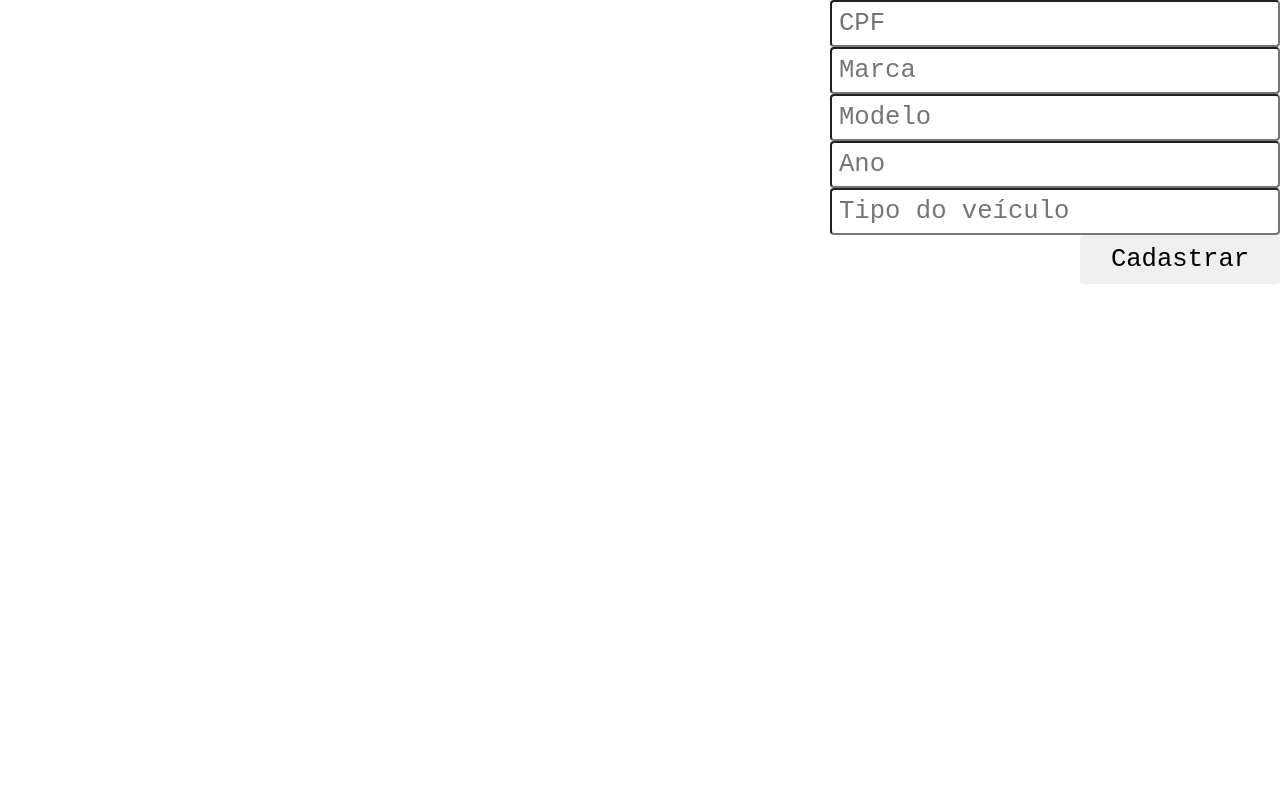
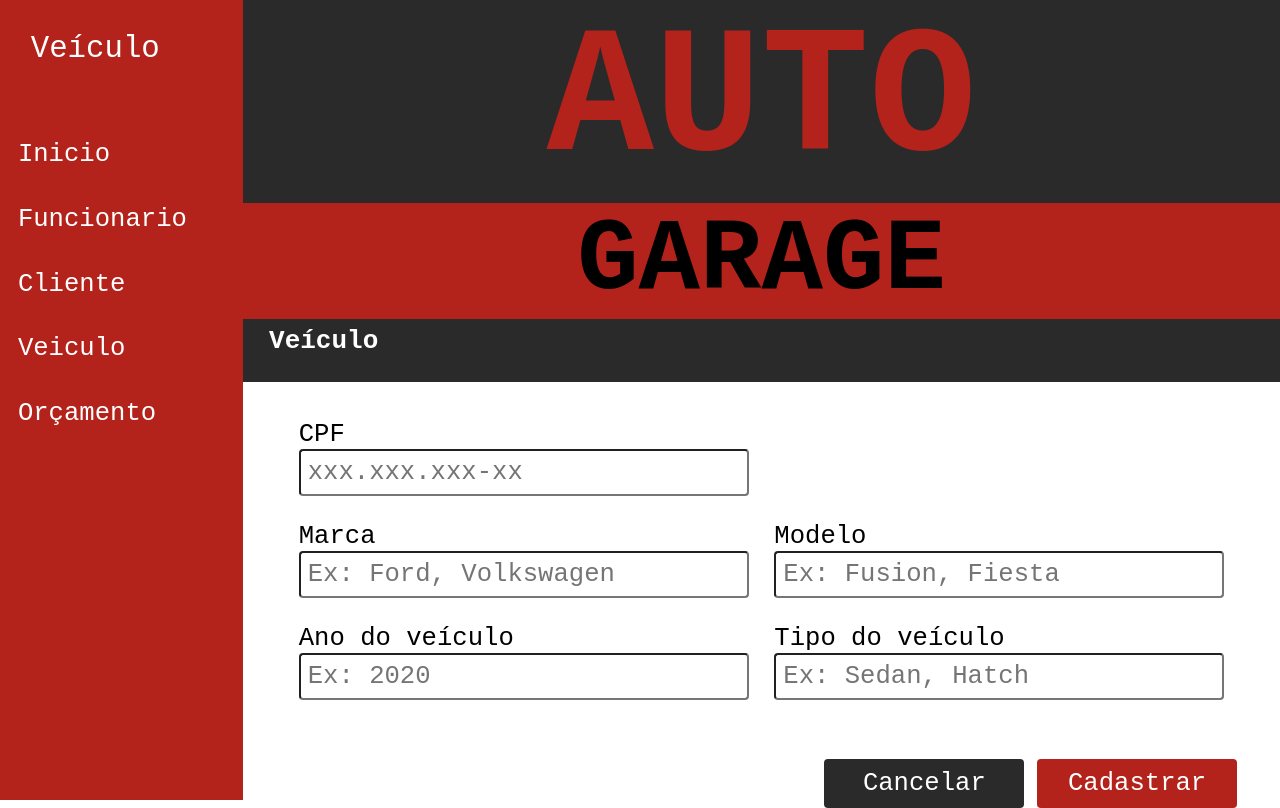
Before and after one commit to Tava1/mecanica-frontend, a React (Create React App) app: page /novo/veiculo in a window 1280 px wide. Built offline with nearby package versions, Linux system fonts and the light colour scheme.

Commit message:
chore: Estilizar tela de cadastro de novos veiculos.

```diff
--- a/src/pages/Menu/index.js
+++ b/src/pages/Menu/index.js
@@ -1,11 +1,12 @@
 import React from 'react';
 
-import './styles.css'
+import SideBar from '../../components/SideBar'
 
 export default function Menu() {
 
   return (
     <div>
+      <SideBar></SideBar>
       <section>
         <form>
           <h1>Menu</h1>
--- a/src/pages/NovoVeiculo/index.js
+++ b/src/pages/NovoVeiculo/index.js
@@ -1,5 +1,9 @@
 import React, { useState } from 'react';
 import api from '../../services/api';
+
+import SideBar from '../../components/SideBar';
+import Hero from '../../components/Hero';
+
 
 import './styles.css'
 
@@ -36,49 +40,73 @@ export default function NovoVeiculo() {
     }
   }
   return (
-    <div className="">
-      <section className="form">
-
+    <div id="page-novo-veiculo">
+      <SideBar page="Veículo"></SideBar>
+      <div className="page-content">
+        <Hero page="Veículo"></Hero>
+        <section className="section-inputs">
           <form onSubmit={criarNovoVeiculo}>
-
+            <div className="group-inputs">
+              <div className="form-group">
+                <div className="form-group-inputs-context">
+                  <label htmlFor="nome">CPF</label>
                   <input
                     type="CFP do Cliente"
-            placeholder="CPF"
+                    placeholder="xxx.xxx.xxx-xx"
                     value={cpfCliente}
                     onChange={e => setCpfCliente(e.target.value)}
                   />
-
+                </div>
+              </div>
+              <div className="form-group">
+                <div className="form-group-inputs-context">
+                  <label>Marca</label>
                   <input
                     type="text"
-            placeholder="Marca"
+                    placeholder="Ex: Ford, Volkswagen"
                     value={marca}
                     onChange={e => setMarca(e.target.value)}
                   />
-
+                </div>
+                <div className="form-group-inputs-context">
+                  <label>Modelo</label>
                   <input
                     type="text"
-            placeholder="Modelo"
+                    placeholder="Ex: Fusion, Fiesta"
                     value={modelo}
                     onChange={e => setModelo(e.target.value)}
                   />
-
+                </div>
+              </div>
+              <div className="form-group">
+                <div className="form-group-inputs-context">
+                  <label htmlFor="nome">Ano do veículo</label>
                   <input
                     type="number"
-            placeholder="Ano"
+                    placeholder="Ex: 2020"
                     value={ano}
                     onChange={e => setAno(e.target.value)}
                   />
-
+                </div>
+                <div className="form-group-inputs-context">
+                  <label htmlFor="nome">Tipo do veículo</label>
                   <input
                     type="text"
-            placeholder="Tipo do veículo"
+                    placeholder="Ex: Sedan, Hatch"
                     value={tipoVeiculo}
                     onChange={e => setTipoVeiculo(e.target.value)}
                   />
+                </div>
+              </div>
+            </div>
 
-          <button type="submit">Cadastrar</button>
+            <div className="group-buttons">
+              <button className="btn-generic" type="submit">Cancelar</button>
+              <button className="btn-save" type="submit">Cadastrar</button>
+            </div>
           </form>
         </section>
+      </div>
     </div >
   );
 }
--- a/src/pages/NovoVeiculo/styles.css
+++ b/src/pages/NovoVeiculo/styles.css
@@ -0,0 +1,15 @@
+#page-novo-veiculo {
+  display: flex;
+}
+
+#page-novo-veiculo .page-content {
+  width: 100%;
+}
+
+#page-novo-veiculo .page-content .section-inputs {
+  width: 100%;
+  display: flex;
+  justify-content: center;
+  margin-top: 1em;
+  height: 50%;
+}
```
Lines whose indentation alone changed are shown as unchanged.
